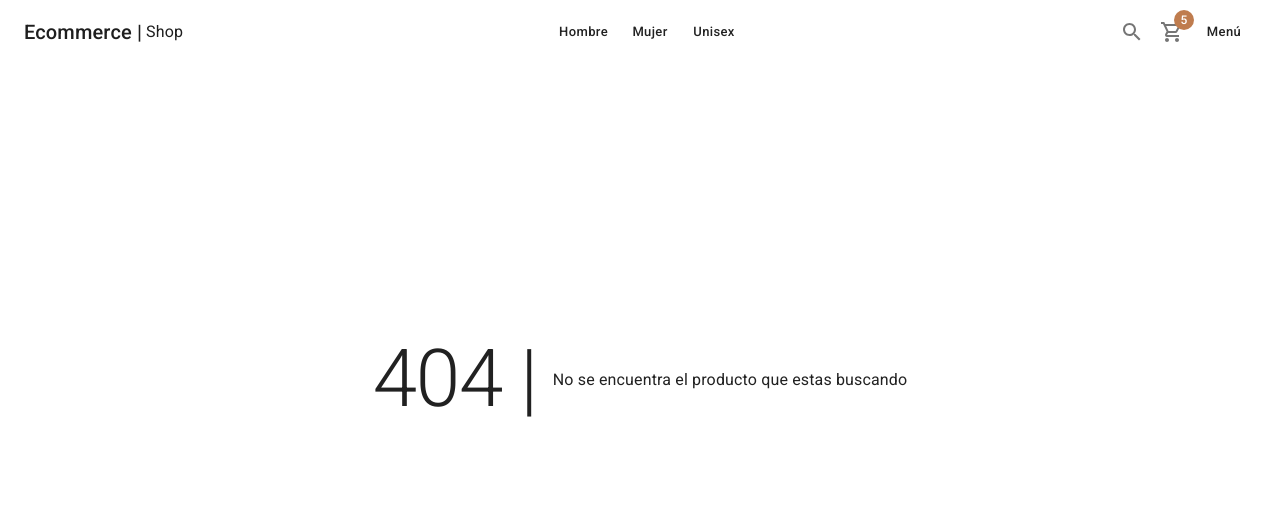
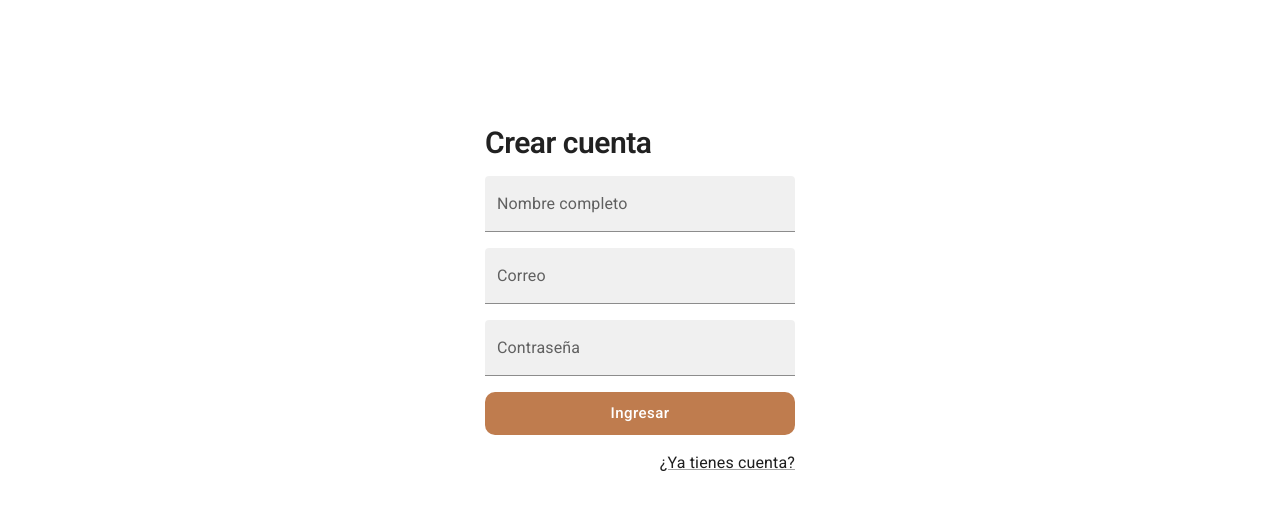
Before and after one commit to Gisalberht/ecommerce-prueba, a Next.js app: page /auth/register in a window 1280 px wide. Before the commit this address had no page. Shown: the top 510 px of the page. Built offline with nearby package versions, Linux system fonts and the light colour scheme.

Commit message:
Estado del proyecto al finalizar el video numero 8: Login and Register

```diff
--- /dev/null
+++ b/components/layouts/AuthLayout.tsx
@@ -0,0 +1,25 @@
+import { Box } from '@mui/material'
+import Head from 'next/head'
+import React, { FC } from 'react'
+
+interface Props {
+  title: string;
+  children?: React.ReactNode;
+}
+
+export const AuthLayout: FC <Props> = ({children, title}) => {
+  return (
+    <>
+      <Head>
+        <title>{title}</title>
+      </Head>
+      <main>
+        <Box display='flex' justifyContent='center' alignItems='center' height="calc(100vh - 200px)">
+          {children}
+        </Box>
+      </main>
+    </>
+  )
+}
+
+export default AuthLayout
--- a/components/layouts/index.ts
+++ b/components/layouts/index.ts
@@ -1 +1,2 @@
 export * from './ShopLayout'
+export * from './AuthLayout'
--- /dev/null
+++ b/pages/auth/register.tsx
@@ -0,0 +1,42 @@
+import NextLink from 'next/link'
+import AuthLayout from "@/components/layouts/AuthLayout"
+import { Box, Button, Grid, TextField, Typography, Link } from "@mui/material"
+
+const RegisterPage = () => {
+  return (
+    <AuthLayout title={"login"}>
+      <Box sx={{ width: 350, padding: '10px 20px' }}>
+        <Grid container spacing={2}>
+          <Grid item xs={12}>
+            <Typography variant="h1">Crear cuenta</Typography>
+          </Grid>
+
+          <Grid item xs={12}>
+            <TextField label='Nombre completo' variant="filled" fullWidth/>
+          </Grid>
+          <Grid item xs={12}>
+            <TextField label='Correo' variant="filled" fullWidth/>
+          </Grid>
+          <Grid item xs={12}>
+            <TextField label='Contraseña' type="password" variant="filled" fullWidth/>
+          </Grid>
+
+          <Grid item xs={12}>
+            <Button color='secondary' className="circular-btn" size="large" fullWidth>
+              Ingresar
+            </Button>
+          </Grid>
+          <Grid item xs={12} display='flex' justifyContent='end'>
+            <NextLink href='/auth/login' passHref legacyBehavior>
+              <Link underline='always'>
+                ¿Ya tienes cuenta?
+              </Link>
+            </NextLink>
+          </Grid>
+        </Grid>
+      </Box>
+    </AuthLayout>
+  )
+}
+
+export default RegisterPage
```
Also changed, not shown: pages/auth/login.tsx (added, +39 -0 lines).
